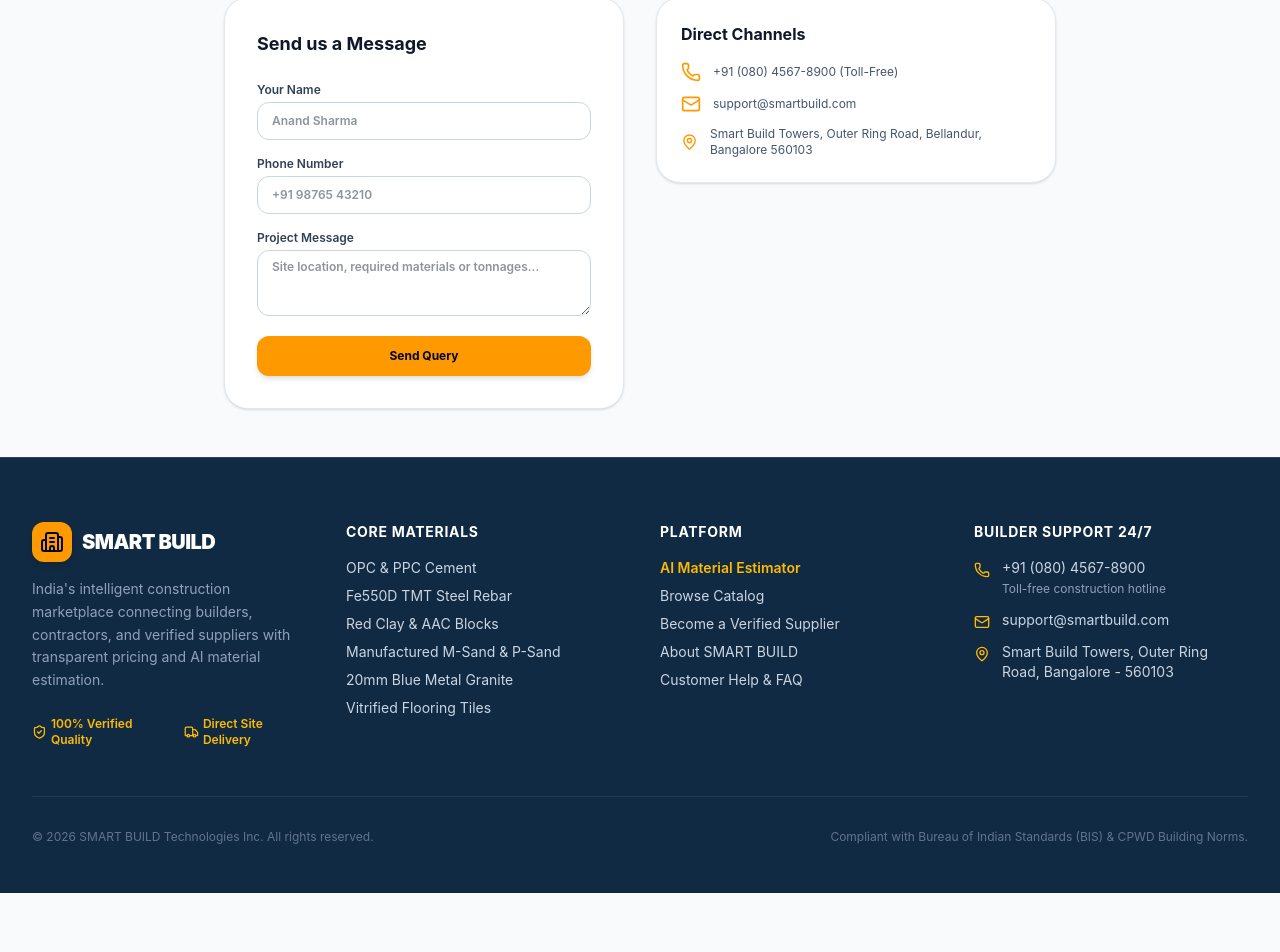
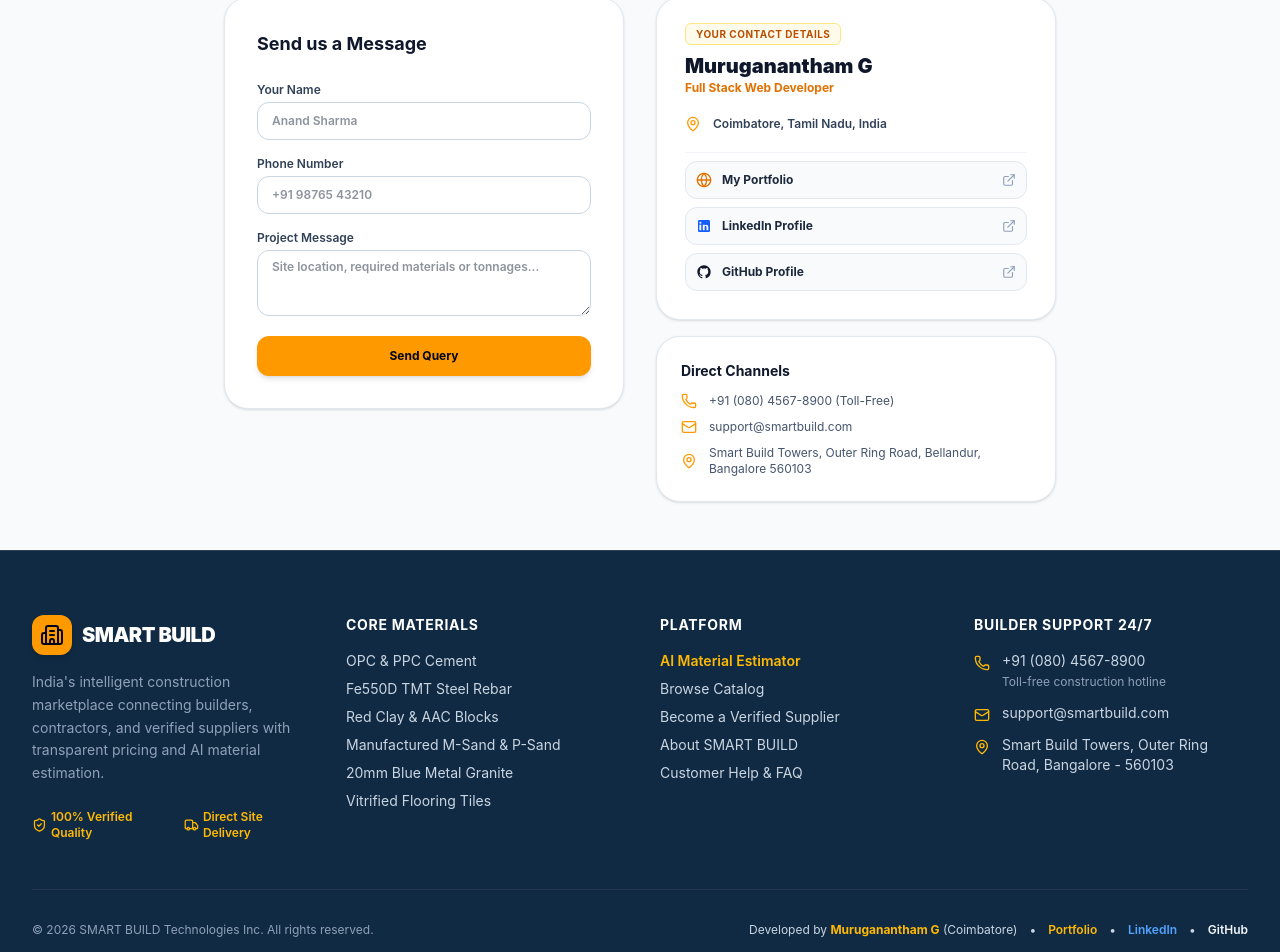
Before and after one commit to murugananthamg71-raji/SMART-BUILD-Construction-Materials-AI-Estimation, a React (Vite) app in the folder frontend/: page /contact in a window 1280 px wide. Shown: the part 220-1172 px from the top of the page. Before the commit the page ends 1113 px from the top, so only its background shows below. Built offline with nearby package versions, Linux system fonts and the light colour scheme; no server answers.

Commit message:
feat: Add Muruganantham G developer contact details, portfolio, linkedin, and github to Contact page and Footer

```diff
--- a/frontend/src/components/layout/Footer.jsx
+++ b/frontend/src/components/layout/Footer.jsx
@@ -69,9 +69,17 @@ export default function Footer() {
           </div>
         </div>
 
-        <div className="mt-12 pt-8 border-t border-slate-700/60 flex flex-col sm:flex-row items-center justify-between text-xs text-slate-500">
+        <div className="mt-12 pt-8 border-t border-slate-700/60 flex flex-col md:flex-row items-center justify-between text-xs text-slate-400 gap-4">
           <p>© 2026 SMART BUILD Technologies Inc. All rights reserved.</p>
-          <p className="mt-2 sm:mt-0">Compliant with Bureau of Indian Standards (BIS) & CPWD Building Norms.</p>
+          <div className="flex flex-wrap items-center justify-center gap-x-3 gap-y-1 text-slate-300">
+            <span>Developed by <strong className="text-amber-400 font-bold">Muruganantham G</strong> (Coimbatore)</span>
+            <span>•</span>
+            <a href="https://muruganantham-portfolio-13.vercel.app/?utm_source=chatgpt.com" target="_blank" rel="noopener noreferrer" className="text-amber-400 hover:underline font-semibold">Portfolio</a>
+            <span>•</span>
+            <a href="https://linkedin.com/in/muruganantham-g-7893b2267?utm_source=chatgpt.com" target="_blank" rel="noopener noreferrer" className="text-blue-400 hover:underline font-semibold">LinkedIn</a>
+            <span>•</span>
+            <a href="https://github.com/murugananthamg71-raji?utm_source=chatgpt.com" target="_blank" rel="noopener noreferrer" className="text-slate-100 hover:underline font-semibold">GitHub</a>
+          </div>
         </div>
       </div>
     </footer>
--- a/frontend/src/pages/customer/ContactPage.jsx
+++ b/frontend/src/pages/customer/ContactPage.jsx
@@ -1,5 +1,17 @@
 import React, { useState } from 'react';
-import { Phone, Mail, MapPin, Send, CheckCircle2 } from 'lucide-react';
+import { Phone, Mail, MapPin, Send, CheckCircle2, Globe, ExternalLink, User } from 'lucide-react';
+
+const LinkedInIcon = (props) => (
+  <svg fill="currentColor" viewBox="0 0 24 24" {...props}>
+    <path d="M19 3a2 2 0 0 1 2 2v14a2 2 0 0 1-2 2H5a2 2 0 0 1-2-2V5a2 2 0 0 1 2-2h14m-.5 15.5v-5.3a3.26 3.26 0 0 0-3.26-3.26c-.85 0-1.84.52-2.28 1.3v-1.11h-2.79v8.37h2.79v-4.93c0-.77.62-1.4 1.39-1.4a1.4 1.4 0 0 1 1.4 1.4v4.93h2.75M6.46 8.76a1.53 1.53 0 1 0 0-3.05 1.53 1.53 0 0 0 0 3.05m1.39 9.74v-8.37H5.07v8.37h2.78Z" />
+  </svg>
+);
+
+const GitHubIcon = (props) => (
+  <svg fill="currentColor" viewBox="0 0 24 24" {...props}>
+    <path fillRule="evenodd" clipRule="evenodd" d="M12 2C6.477 2 2 6.484 2 12.017c0 4.425 2.865 8.18 6.839 9.504.5.092.682-.217.682-.483 0-.237-.008-.868-.013-1.703-2.782.605-3.369-1.343-3.369-1.343-.454-1.158-1.11-1.466-1.11-1.466-.908-.62.069-.608.069-.608 1.003.07 1.53 1.032 1.53 1.032.892 1.53 2.341 1.088 2.91.832.092-.647.35-1.088.636-1.338-2.22-.253-4.555-1.113-4.555-4.951 0-1.093.39-1.988 1.029-2.688-.103-.253-.446-1.272.098-2.65 0 0 .84-.27 2.75 1.026A9.564 9.564 0 0 1 12 6.844c.85.004 1.705.115 2.504.337 1.909-1.296 2.747-1.027 2.747-1.027.546 1.379.202 2.398.1 2.651.64.7 1.028 1.595 1.028 2.688 0 3.848-2.339 4.695-4.566 4.943.359.309.678.92.678 1.855 0 1.338-.012 2.419-.012 2.747 0 .268.18.58.688.482A10.019 10.019 0 0 0 22 12.017C22 6.484 17.522 2 12 2Z" />
+  </svg>
+);
 
 export default function ContactPage() {
   const [submitted, setSubmitted] = useState(false);
@@ -47,19 +59,80 @@ export default function ContactPage() {
         </div>
 
         <div className="space-y-4 text-xs">
-          <div className="bg-white p-6 rounded-3xl border border-slate-200 shadow-sm space-y-4">
-            <h3 className="font-bold text-slate-900 text-base">Direct Channels</h3>
-            <div className="space-y-3 text-slate-600">
+          {/* Developer Contact Details Card */}
+          <div className="bg-white p-6 sm:p-7 rounded-3xl border border-slate-200/90 shadow-sm space-y-5">
+            <div>
+              <span className="text-[10px] font-bold uppercase tracking-wider text-amber-700 bg-amber-50 px-2.5 py-1 rounded-md border border-amber-200">
+                Your Contact Details
+              </span>
+              <h3 className="font-black text-slate-900 text-xl mt-2.5">Muruganantham G</h3>
+              <p className="text-xs font-bold text-amber-600">Full Stack Web Developer</p>
+            </div>
+
+            <div className="space-y-2.5 text-slate-700">
               <div className="flex items-center space-x-3">
-                <Phone className="w-5 h-5 text-amber-500" />
+                <MapPin className="w-4 h-4 text-amber-500 shrink-0" />
+                <span className="font-semibold text-slate-700">Coimbatore, Tamil Nadu, India</span>
+              </div>
+            </div>
+
+            {/* Social & Portfolio Links */}
+            <div className="pt-2 border-t border-slate-100 flex flex-col space-y-2">
+              <a
+                href="https://muruganantham-portfolio-13.vercel.app/?utm_source=chatgpt.com"
+                target="_blank"
+                rel="noopener noreferrer"
+                className="flex items-center justify-between p-2.5 rounded-xl bg-slate-50 hover:bg-amber-50 border border-slate-200 hover:border-amber-300 transition group"
+              >
+                <div className="flex items-center space-x-2.5">
+                  <Globe className="w-4 h-4 text-amber-600" />
+                  <span className="font-bold text-slate-800 text-xs group-hover:text-amber-700">My Portfolio</span>
+                </div>
+                <ExternalLink className="w-3.5 h-3.5 text-slate-400 group-hover:text-amber-600" />
+              </a>
+
+              <a
+                href="https://linkedin.com/in/muruganantham-g-7893b2267?utm_source=chatgpt.com"
+                target="_blank"
+                rel="noopener noreferrer"
+                className="flex items-center justify-between p-2.5 rounded-xl bg-slate-50 hover:bg-blue-50 border border-slate-200 hover:border-blue-300 transition group"
+              >
+                <div className="flex items-center space-x-2.5">
+                  <LinkedInIcon className="w-4 h-4 text-blue-600" />
+                  <span className="font-bold text-slate-800 text-xs group-hover:text-blue-700">LinkedIn Profile</span>
+                </div>
+                <ExternalLink className="w-3.5 h-3.5 text-slate-400 group-hover:text-blue-600" />
+              </a>
+
+              <a
+                href="https://github.com/murugananthamg71-raji?utm_source=chatgpt.com"
+                target="_blank"
+                rel="noopener noreferrer"
+                className="flex items-center justify-between p-2.5 rounded-xl bg-slate-50 hover:bg-slate-100 border border-slate-200 hover:border-slate-300 transition group"
+              >
+                <div className="flex items-center space-x-2.5">
+                  <GitHubIcon className="w-4 h-4 text-slate-900" />
+                  <span className="font-bold text-slate-800 text-xs group-hover:text-slate-900">GitHub Profile</span>
+                </div>
+                <ExternalLink className="w-3.5 h-3.5 text-slate-400 group-hover:text-slate-900" />
+              </a>
+            </div>
+          </div>
+
+          {/* Direct Channels */}
+          <div className="bg-white p-6 rounded-3xl border border-slate-200 shadow-sm space-y-3">
+            <h4 className="font-bold text-slate-900 text-sm">Direct Channels</h4>
+            <div className="space-y-2.5 text-slate-600 text-xs">
+              <div className="flex items-center space-x-3">
+                <Phone className="w-4 h-4 text-amber-500 shrink-0" />
                 <span>+91 (080) 4567-8900 (Toll-Free)</span>
               </div>
               <div className="flex items-center space-x-3">
-                <Mail className="w-5 h-5 text-amber-500" />
+                <Mail className="w-4 h-4 text-amber-500 shrink-0" />
                 <span>support@smartbuild.com</span>
               </div>
               <div className="flex items-center space-x-3">
-                <MapPin className="w-5 h-5 text-amber-500" />
+                <MapPin className="w-4 h-4 text-amber-500 shrink-0" />
                 <span>Smart Build Towers, Outer Ring Road, Bellandur, Bangalore 560103</span>
               </div>
             </div>
```
